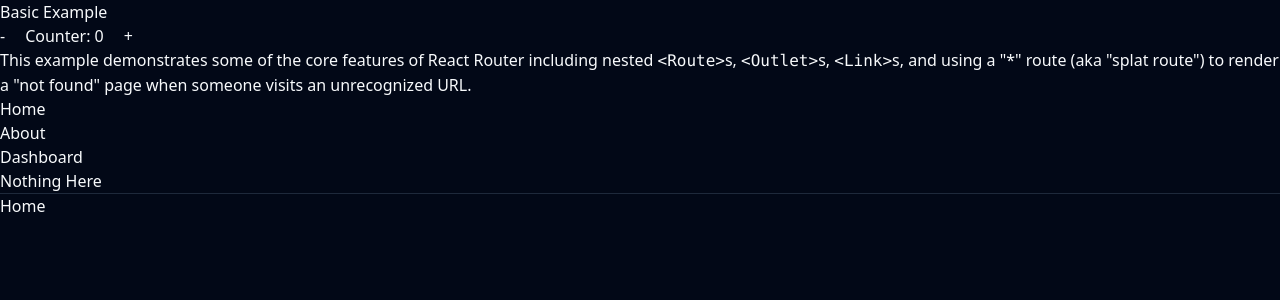
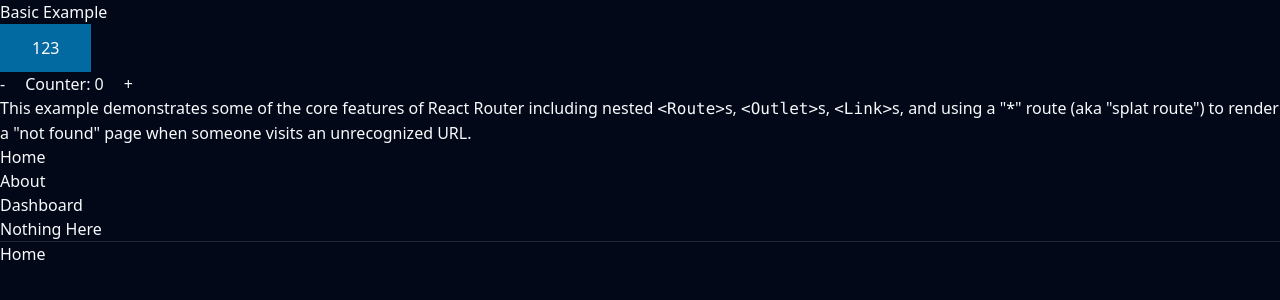
Before and after one commit to i7eo/nest-zero-to-hero-frontend, a React (Vite) app: page / in a window 1280 px wide. Shown: the top 300 px of the page. Built offline with nearby package versions, Linux system fonts and the light colour scheme.

Commit message:
perf: delete dep

```diff
--- a/package.json
+++ b/package.json
@@ -48,7 +48,6 @@
     "eslint-plugin-prettier": "^5.0.0",
     "eslint-plugin-react-hooks": "^4.6.0",
     "eslint-plugin-react-refresh": "^0.4.3",
-    "globals": "^13.21.0",
     "jsonc-eslint-parser": "^2.3.0",
     "postcss": "^8.4.29",
     "prettier": "^3.0.3",
--- a/src/App.tsx
+++ b/src/App.tsx
@@ -1,4 +1,5 @@
 import { Link, Outlet, Route, Routes } from 'react-router-dom'
+import { cn } from './utils/shadcn-ui.util'
 import { useCounterStore } from '@/stores/global.store'
 import { ThemeProvider } from '@/components/theme-provider'
 // import { DataTableDemo } from '@/components/data-table'
@@ -12,20 +13,32 @@
         <h1>Basic Example</h1>
         {/* <DataTableDemo /> */}
 
+        <button
+          className={cn(
+            'bg-sky-700 px-4 py-2 text-white hover:bg-sky-800 sm:px-8 sm:py-3',
+          )}
+        >
+          123
+        </button>
+
         <div
           style={{
             display: 'flex',
           }}
         >
           <button onClick={decreaseCounter}>-</button>
-          <div style={{ marginRight: 20, marginLeft: 20 }}>Counter: {counter}</div>
+          <div style={{ marginRight: 20, marginLeft: 20 }}>
+            Counter: {counter}
+          </div>
           <button onClick={increaseCounter}>+</button>
         </div>
 
         <p>
-          This example demonstrates some of the core features of React Router including nested{' '}
-          <code>&lt;Route&gt;</code>s, <code>&lt;Outlet&gt;</code>s, <code>&lt;Link&gt;</code>s, and using a "*" route
-          (aka "splat route") to render a "not found" page when someone visits an unrecognized URL.
+          This example demonstrates some of the core features of React Router
+          including nested <code>&lt;Route&gt;</code>s,{' '}
+          <code>&lt;Outlet&gt;</code>s, <code>&lt;Link&gt;</code>s, and using a
+          "*" route (aka "splat route") to render a "not found" page when
+          someone visits an unrecognized URL.
         </p>
 
         {/* Routes nest inside one another. Nested route paths build upon
```
Also changed, not shown: 1 other file (tests, documents, lock files or other folders).
